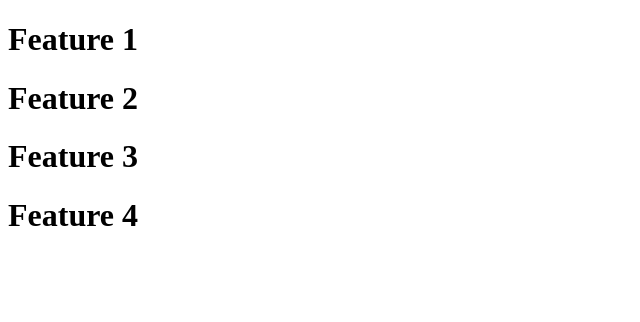
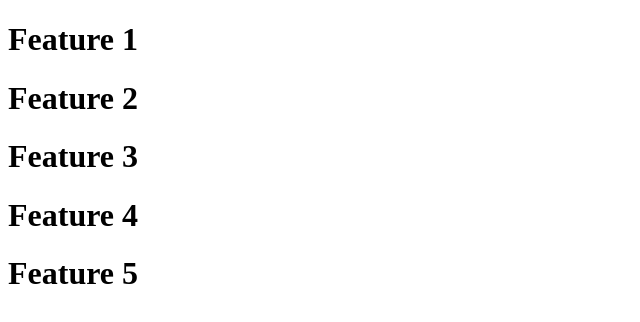
Before and after one commit to jay-tausight/demo, a plain HTML site: page index.html in a window 1280 px wide. Shown: the whole page, without its empty margins (0-640 px from the left). Drawn offline with Linux system fonts and the light colour scheme.

Commit message:
feature 5 commit

```diff
--- a/index.html
+++ b/index.html
@@ -11,5 +11,6 @@
   <h1>Feature 2</h1>
   <h1>Feature 3</h1>
   <h1>Feature 4</h1>
+  <h1>Feature 5</h1>
 </body>
 </html>
```
